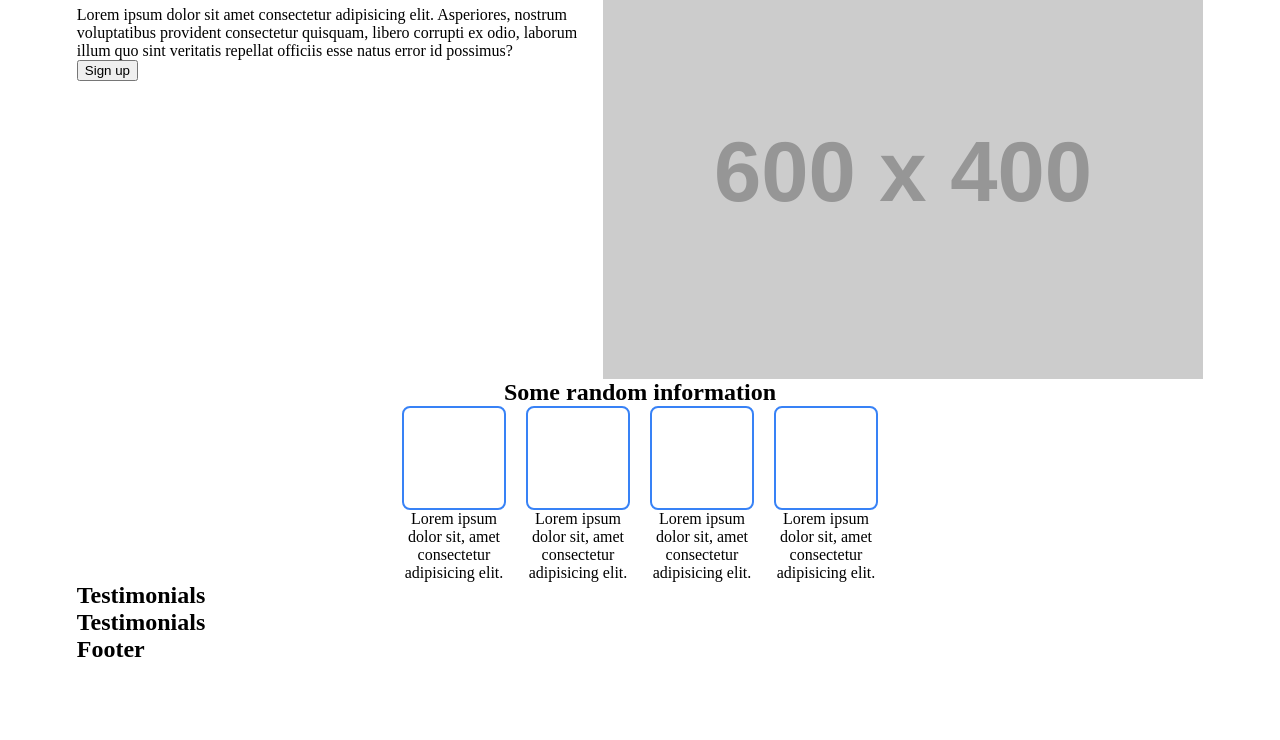
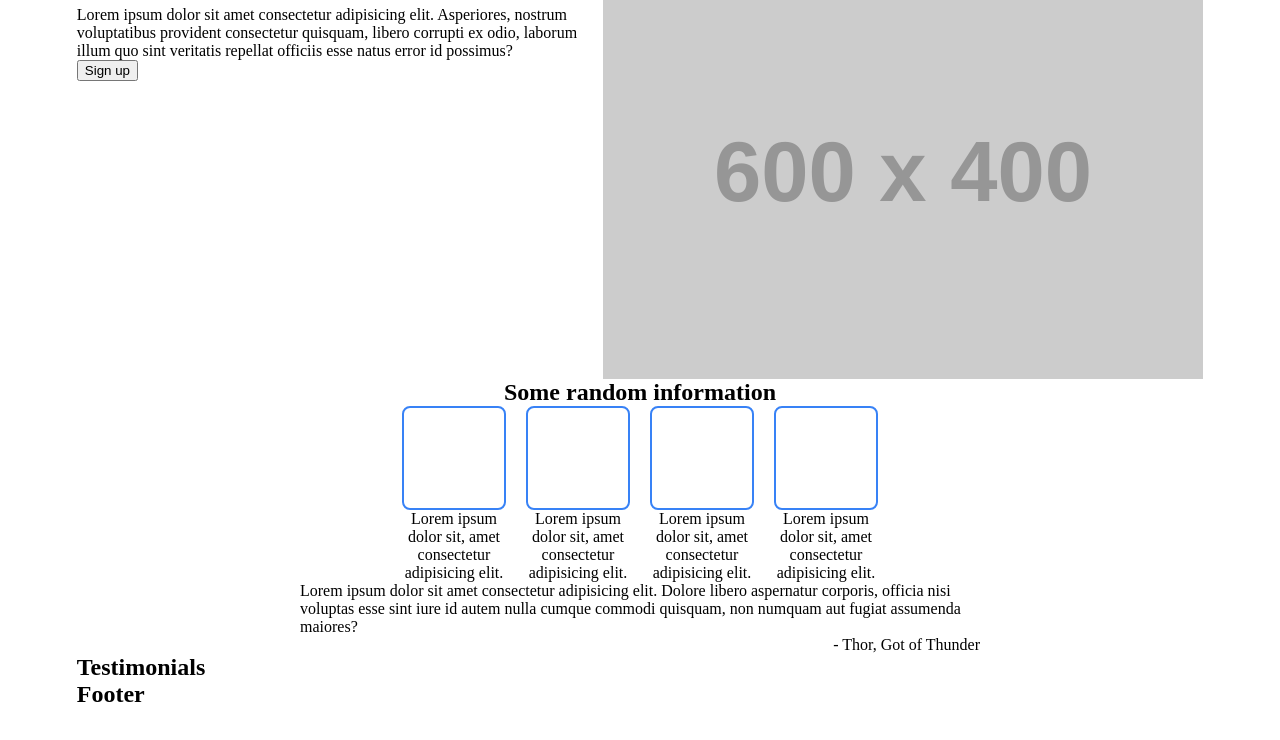
Before and after one commit to dimaspirit/odin-landing-page, a plain HTML site: page index.html in a window 1280 px wide. Shown: the part 58-798 px from the top of the page. Drawn offline with Linux system fonts and the light colour scheme; placeholder pictures from the web are drawn by us.

Commit message:
feat: Add structure for testimonials section

```diff
--- a/index.html
+++ b/index.html
@@ -65,7 +65,8 @@
 
   <div class="wrapper testimonials">
     <div class="container">
-      <h2>Testimonials</h2>
+      <p class="testimonial-text">Lorem ipsum dolor sit amet consectetur adipisicing elit. Dolore libero aspernatur corporis, officia nisi voluptas esse sint iure id autem nulla cumque commodi quisquam, non numquam aut fugiat assumenda maiores?</p>
+      <p class="testimonial-sign">- Thor, Got of Thunder</p>
     </div>
   </div>
 
--- a/styles.css
+++ b/styles.css
@@ -63,3 +63,12 @@
   border: 2px solid #3882f6;
   border-radius: 8px;
 }
+
+/** TESTIMONIALS **/
+.testimonials .container {
+  max-width: 680px;
+}
+
+.testimonial-sign {
+  text-align: right;
+}
```
